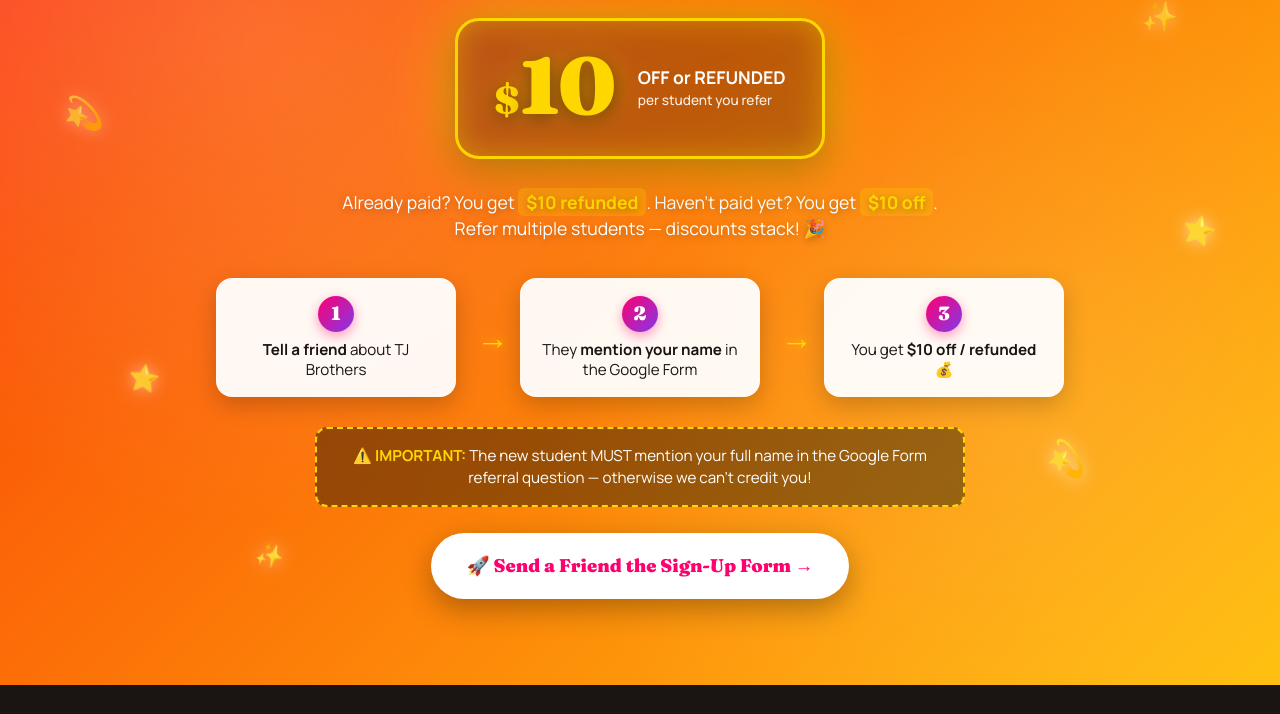
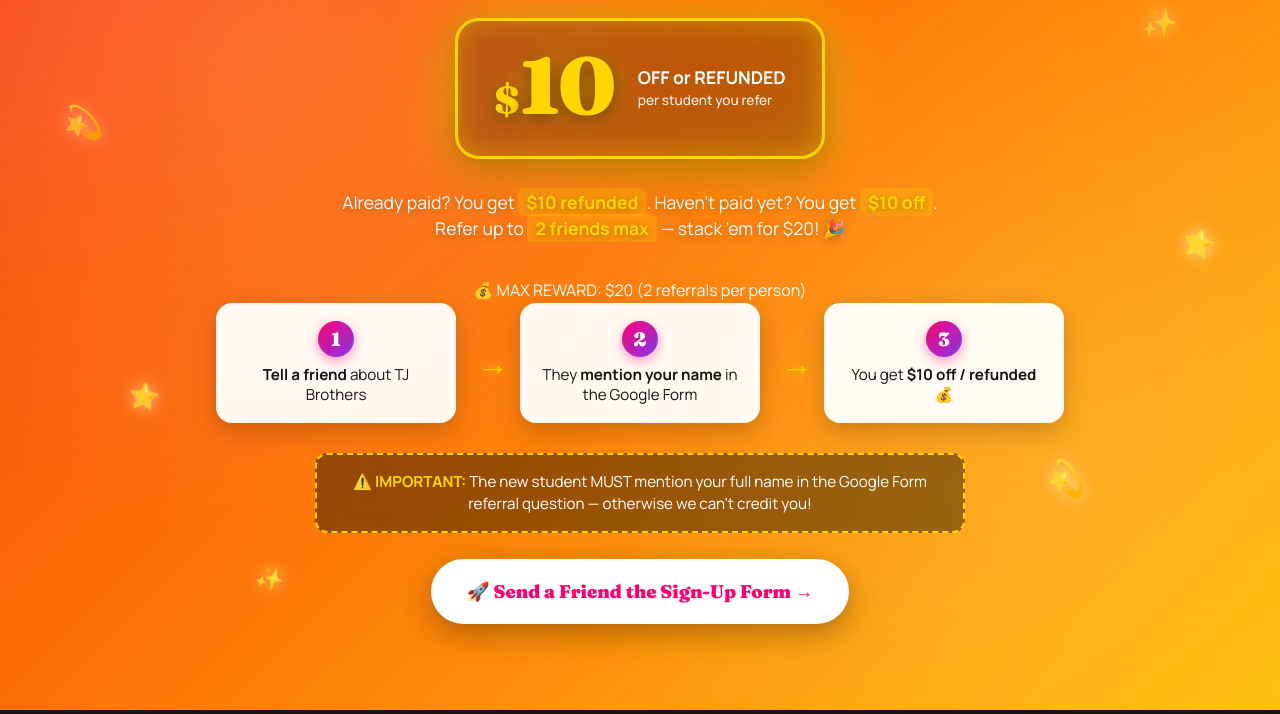
Before and after one commit to Realestateagent-web/TJ-Brothers-, a plain HTML site: page index.html in a window 1280 px wide. Shown: the part 7973-8687 px from the top of the page. Drawn offline with Linux system fonts and the light colour scheme.

Commit message:
Revise referral program details and max reward
Updated referral program details to specify a maximum of 2 friends for discounts and increased max reward to $20.

```diff
--- a/index.html
+++ b/index.html
@@ -813,8 +813,12 @@
     </div>
 
     <p class="referral-desc">
-      Already paid? You get <strong>$10 refunded</strong>. Haven't paid yet? You get <strong>$10 off</strong>. Refer multiple students — discounts stack! 🎉
+      Already paid? You get <strong>$10 refunded</strong>. Haven't paid yet? You get <strong>$10 off</strong>. Refer up to <strong>2 friends max</strong> — stack 'em for $20! 🎉
     </p>
+
+    <div class="max-badge">
+      💰 MAX REWARD: <span class="max-amount">$20</span> <span class="max-sub">(2 referrals per person)</span>
+    </div>
 
     <div class="how-it-works">
       <div class="step">
```
